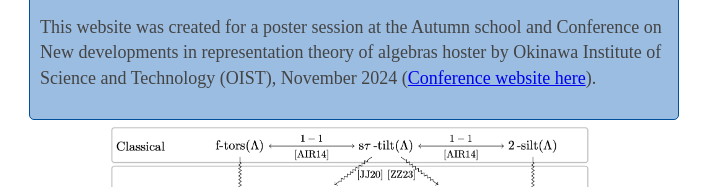
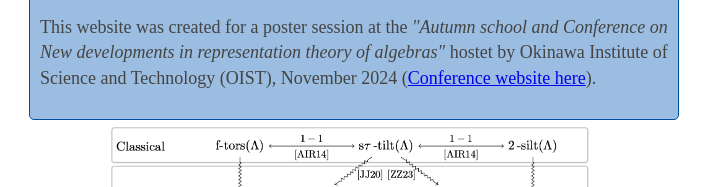
Before and after one commit to endresr/poster, a plain HTML site: page index.html in a window 1280 px wide. Shown: the part 266-453 px from the top of the page, 286-993 px from the left. Drawn offline with nearby package versions, Linux system fonts and the light colour scheme.

Commit message:
Update index.html

```diff
--- a/index.html
+++ b/index.html
@@ -26,7 +26,7 @@
           This website is not recieving any updates. However, the content has been reused on a companion website of the paper, which can be found at <a href="https://endresr.github.io/Higher_Tau_Nakayama/">https://endresr.github.io/Higher_Tau_Nakayama/</a> along with further updates.
         </p>
         <p>
-          This website was created for a poster session at the Autumn school and Conference on New developments in representation theory of algebras hoster by Okinawa Institute of Science and Technology (OIST), November 2024 (<a href="https://sites.google.com/view/autumn-oist-school-conference/home">Conference website here</a>).
+          This website was created for a poster session at the <em>"Autumn school and Conference on New developments in representation theory of algebras"</em> hostet by Okinawa Institute of Science and Technology (OIST), November 2024 (<a href="https://sites.google.com/view/autumn-oist-school-conference/home">Conference website here</a>).
         </p>
       </div>
 
```
